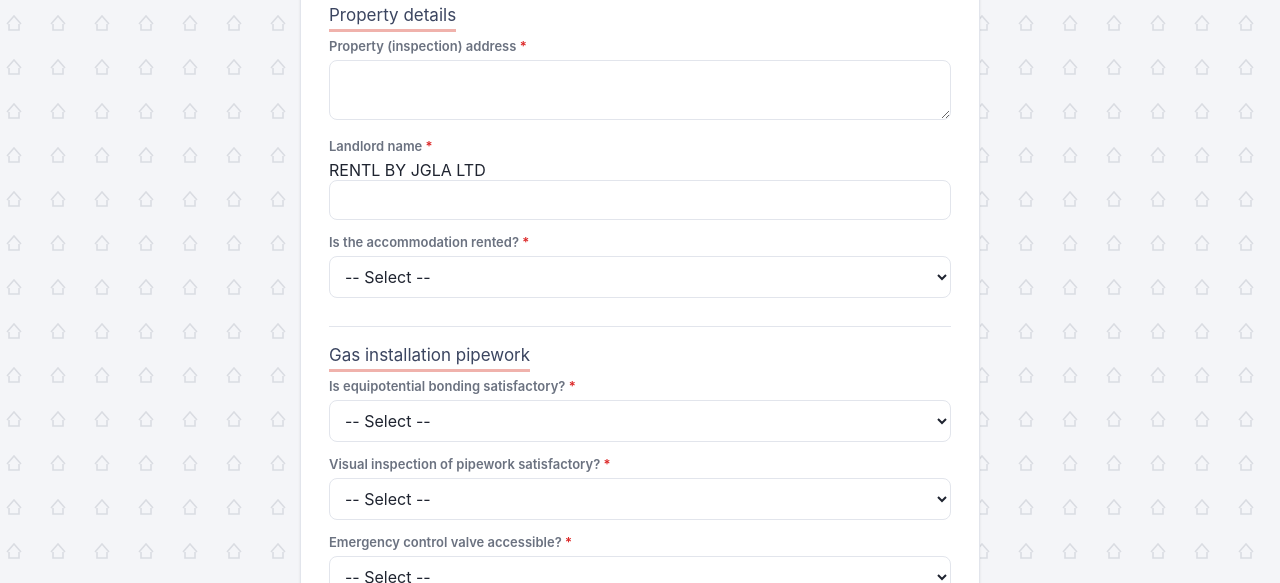
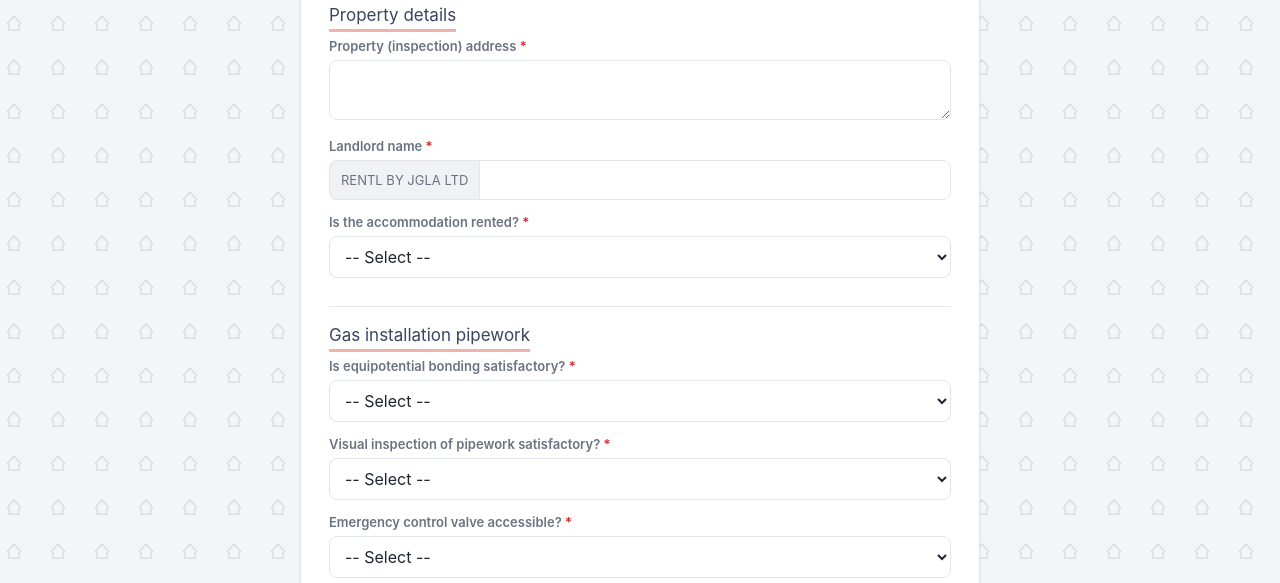
Before and after one commit to James5524/rentl-application-form, a website: page public/gas-check.html in a window 1280 px wide. Shown: the part 217-800 px from the top of the page. Drawn offline with Linux system fonts and the light colour scheme.

Commit message:
Update gas-check.html

```diff
--- a/public/gas-check.html
+++ b/public/gas-check.html
@@ -99,6 +99,23 @@
     cursor: crosshair;
   }
   .sig-hint { color: var(--muted); font-size: 12px; margin-top: 6px; }
+  .input-group { display: flex; align-items: stretch; }
+  .input-group-prefix, .input-group-suffix {
+    background: #f0f1f5;
+    border: 1px solid var(--border);
+    padding: 0 11px;
+    font-size: 13px;
+    color: var(--muted);
+    white-space: nowrap;
+    display: flex;
+    align-items: center;
+    flex-shrink: 0;
+  }
+  .input-group-prefix { border-right: none; border-radius: 8px 0 0 8px; }
+  .input-group-suffix { border-left: none; border-radius: 0 8px 8px 0; }
+  .input-group input { min-width: 0; flex: 1; border-radius: 8px; }
+  .input-group .input-group-prefix + input { border-radius: 0 8px 8px 0; }
+  .input-group input.has-suffix { border-radius: 8px 0 0 8px; }
   form#gas-form > button[type=submit] {
     width: 100%;
     padding: 13px 16px;
```
